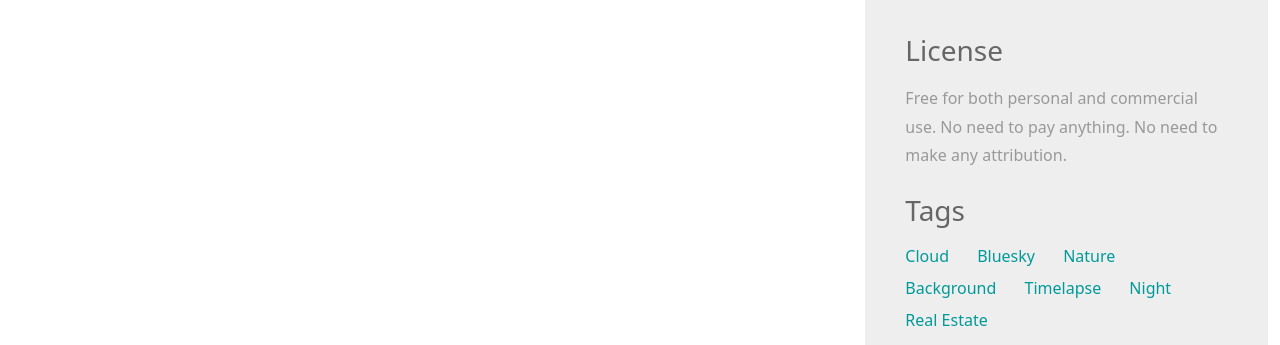
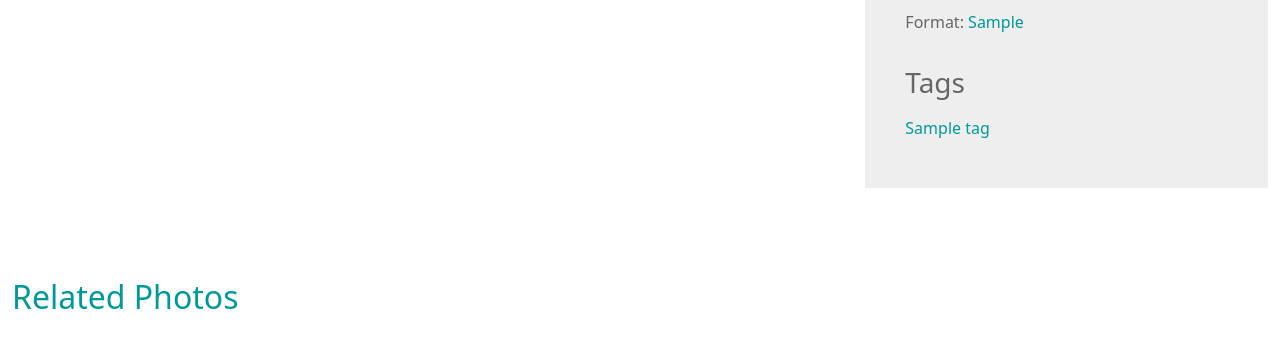
Before and after one commit to kikutan-day65/digital-contents-ecommerce, a Django app: template products/templates/products/detail.html in a window 1280 px wide. Shown: the part 699-1044 px from the top of the page. Run offline with Django 4.2, Linux system fonts and the light colour scheme; the template is opened without the code that fills it: most values are stand-ins (such as "Sample title", 1, 10 or a date in 2020); some libraries are stand-ins or nearby versions.

Commit message:
style: displayproduct info dinamically

```diff
--- a/products/templates/products/detail.html
+++ b/products/templates/products/detail.html
@@ -15,7 +15,7 @@
 
 <div class="container-fluid tm-container-content tm-mt-60">
     <div class="row mb-4">
-        <h2 class="col-12 tm-text-primary">Photo title goes here</h2>
+        <h2 class="col-12 tm-text-primary">{{ product.product_name }}</h2>
     </div>
     <div class="row tm-mb-90">
         <div class="col-xl-8 col-lg-7 col-md-6 col-sm-12">
@@ -36,23 +36,15 @@
                         <span class="tm-text-gray-dark">Dimension: </span><span class="tm-text-primary">1920x1080</span>
                     </div>
                     <div class="mr-4 mb-2">
-                        <span class="tm-text-gray-dark">Format: </span><span class="tm-text-primary">JPG</span>
+                        <span class="tm-text-gray-dark">Format: </span><span class="tm-text-primary">{{ product.product_format }}</span>
                     </div>
-                </div>
-                <div class="mb-4">
-                    <h3 class="tm-text-gray-dark mb-3">License</h3>
-                    <p>Free for both personal and commercial use. No need to pay anything. No need to make any
-                        attribution.</p>
                 </div>
                 <div>
                     <h3 class="tm-text-gray-dark mb-3">Tags</h3>
-                    <a href="#" class="tm-text-primary mr-4 mb-2 d-inline-block">Cloud</a>
-                    <a href="#" class="tm-text-primary mr-4 mb-2 d-inline-block">Bluesky</a>
-                    <a href="#" class="tm-text-primary mr-4 mb-2 d-inline-block">Nature</a>
-                    <a href="#" class="tm-text-primary mr-4 mb-2 d-inline-block">Background</a>
-                    <a href="#" class="tm-text-primary mr-4 mb-2 d-inline-block">Timelapse</a>
-                    <a href="#" class="tm-text-primary mr-4 mb-2 d-inline-block">Night</a>
-                    <a href="#" class="tm-text-primary mr-4 mb-2 d-inline-block">Real Estate</a>
+
+                    {% for tag in product.tags.all %}
+                    <a href="#" class="tm-text-primary mr-4 mb-2 d-inline-block">{{ tag }}</a>
+                    {% endfor %}
                 </div>
             </div>
         </div>
```
